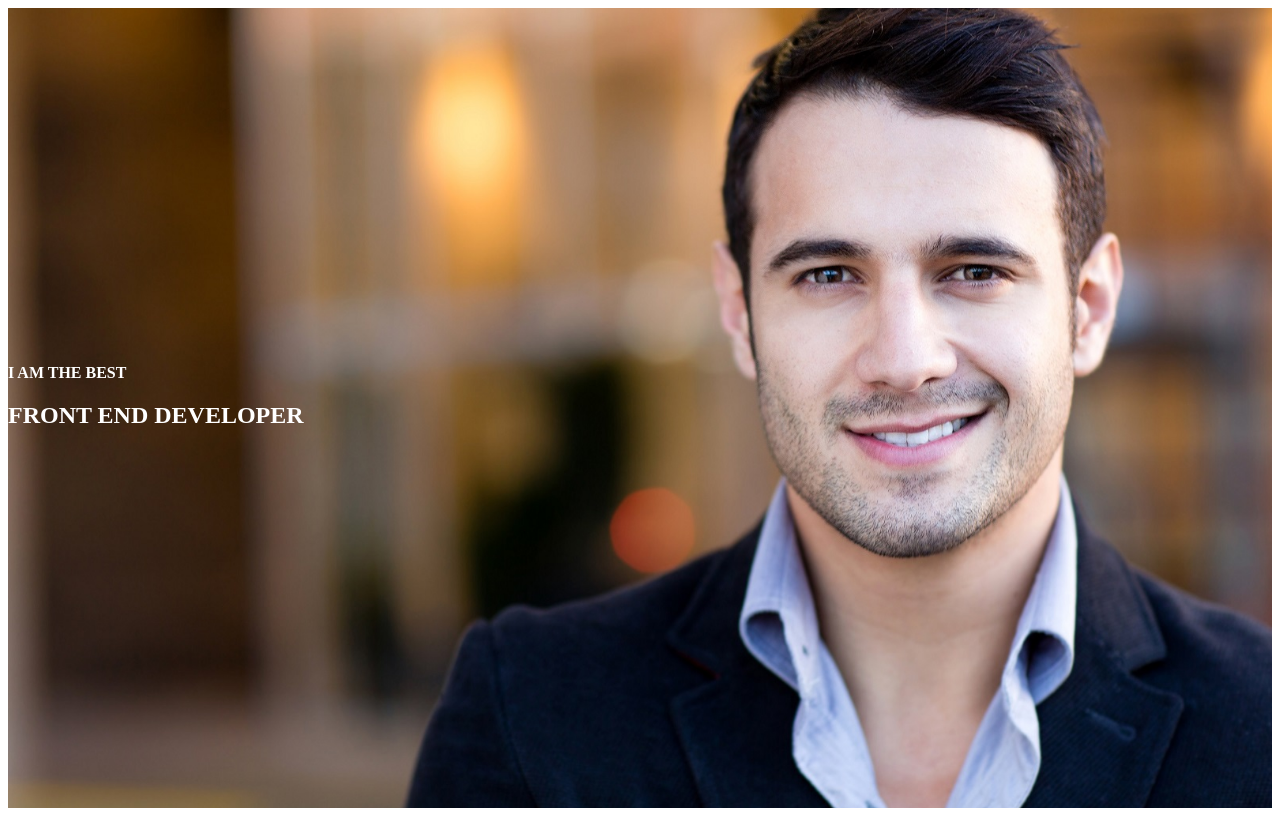
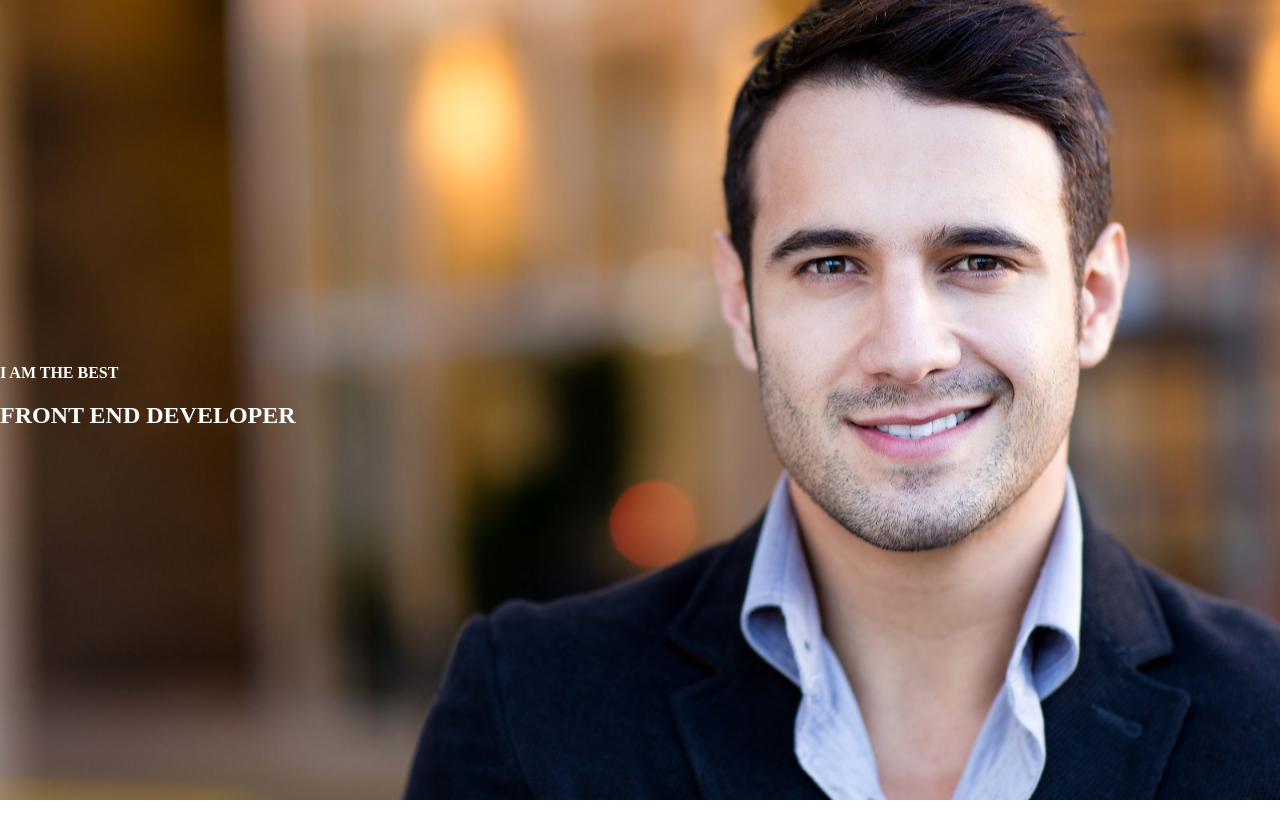
Before and after one commit to FED-ZD-KB/FED-ZD-KB.github.io, a plain HTML site: page index.html in a window 1280 px wide. Drawn offline with Linux system fonts and the light colour scheme.

Commit message:
likwidacja ramki

```diff
--- a/css/style.css
+++ b/css/style.css
@@ -1,3 +1,9 @@
+body {
+    padding: 0;
+    margin: 0;
+    border: 0;
+}
+
 #kontener_zewn {
     width: 100%;
     height: 100vh;
```
